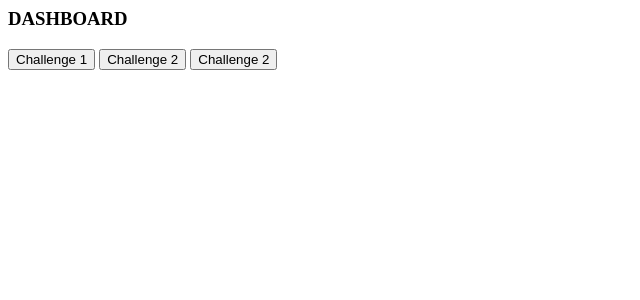
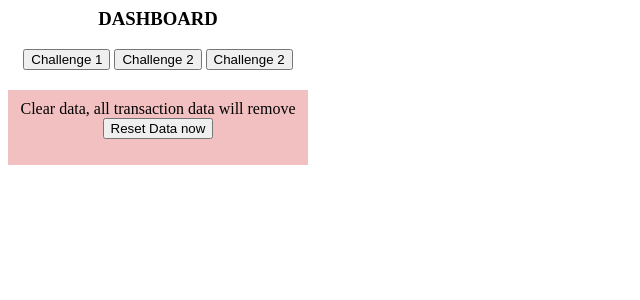
Before and after one commit to wadaahmad/talentvis_challenge, a PHP site: page / in a window 1280 px wide. Shown: the top 300 px of the page, without its empty margins (0-640 px from the left). Run offline with PHP 8.4, Linux system fonts and the light colour scheme.

```diff
--- a/services/BalanceService.php
+++ b/services/BalanceService.php
@@ -10,7 +10,7 @@ class BalanceService
     private $storage;
     public function __construct()
     {
-        if (!$_SESSION[self::session_key])
+        if (!isset($_SESSION[self::session_key]))
             $_SESSION[self::session_key] = array();
         $this->storage = $_SESSION[self::session_key];
     }
@@ -27,7 +27,7 @@ class BalanceService
     {
         $data = $this->get($userId);
         $sizeData = sizeof($data);
-        return $data[$sizeData - 1];
+        return $sizeData ? $data[$sizeData - 1] : null;
     }
     public function getLatesBalance($userId = null)
     {
@@ -46,7 +46,7 @@ class BalanceService
     public function save(BalanceDto $dto)
     {
         if (!$dto->id)
-            $dto->id =  $this->getLatestData()->id + 1;
+            $dto->id = ($this->getLatestData() ? $this->getLatestData()->id : 0) + 1;
         if (!$dto->datetime)
             $dto->datetime = date("Y-m-d H:i");
         $dto = $this->calculateBalance($dto);
--- a/services/UserService.php
+++ b/services/UserService.php
@@ -11,7 +11,7 @@ class UserService
     private $storage;
     public function __construct()
     {
-        if (!$_SESSION[self::session_key])
+        if (!isset($_SESSION[self::session_key]))
             $_SESSION[self::session_key] = array();
         $this->storage = $_SESSION[self::session_key];
 
--- a/views/BalanceTransfer.php
+++ b/views/BalanceTransfer.php
@@ -17,7 +17,7 @@ $users = $userController->getOtherUser(UserService::authUserId());
 if (Request::post('to') && Request::post('amount')) {
     $execute = $controller->Transfer(Request::post('amount'), UserService::authUserId(), Request::post('to'));
     if ($execute->code == 400) {
-        RouterHelper::redirect("?challenge=$challenge&case=balance&act=transfer&err=$execute->data");
+        return RouterHelper::redirect("?challenge=$challenge&case=balance&act=transfer&err=$execute->data");
     }
     RouterHelper::redirect("?challenge=$challenge&case=balance&act=view");
 }
@@ -42,7 +42,7 @@ if (Request::post('to') && Request::post('amount')) {
             <div style="display: flex; justify-content:space-between;">
                 To
                 <select name="to" required>
-                    <option>Select recipient</option>
+                    <option value="">Select recipient</option>
                     <?php
                     foreach ($users->data as $user) {
                         echo "<option value='$user->id'>$user->name</option>";
--- a/views/BalanceWithdraw.php
+++ b/views/BalanceWithdraw.php
@@ -13,7 +13,7 @@ $error = Request::get('err');
 if (Request::post('credit')) {
     $execute = $controller->withdraw(Request::post('credit'), UserService::authUserId());
     if ($execute->code == 400) {
-        RouterHelper::redirect("?challenge=$challenge&case=balance&act=withdraw&err=$execute->data");
+        return RouterHelper::redirect("?challenge=$challenge&case=balance&act=withdraw&err=$execute->data");
     }
     RouterHelper::redirect("?challenge=$challenge&case=balance&act=view");
 }
--- a/views/Dashbord.php
+++ b/views/Dashbord.php
@@ -1,9 +1,12 @@
 <?php
 
+use helper\Request;
 use services\UserService;
 
 // Auto logout when go to dashboard
 UserService::logout();
+if (Request::post('reset'))
+    session_destroy();
 ?>
 <html>
 
@@ -17,7 +20,7 @@ UserService::logout();
 </head>
 
 <body>
-    <div>
+    <div style="max-width: 300px; text-align:center;">
         <h3>DASHBOARD</h3>
 
         <div>
@@ -31,6 +34,11 @@ UserService::logout();
                 <button>Challenge 2</button>
             </a>
         </div>
+        <div style="background-color: #f2c0c0; padding:10px; margin-top:20px;">
+            <form method="POST" action="">
+                Clear data, all transaction data will remove <button name="reset" value="reset" type="submit">Reset Data now</button>
+            </form>
+        </div>
     </div>
 </body>
 
```
Also changed, not shown: helper/RouterHelper.php (+8 -5 lines).
